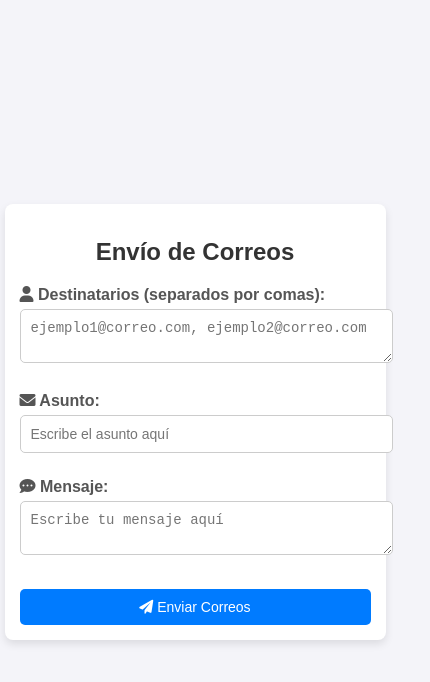
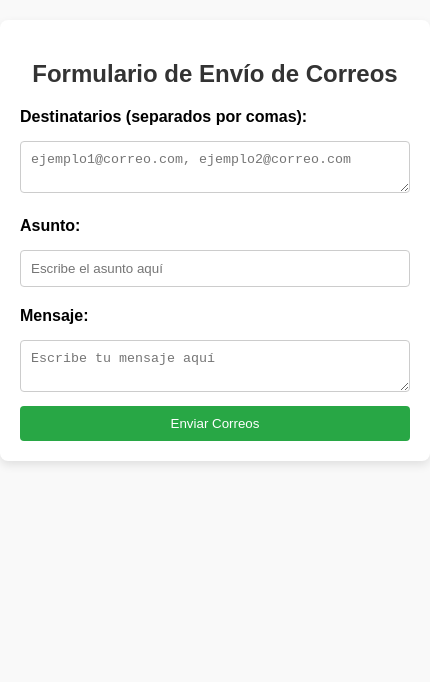
Before and after one commit to correomasrapido/correomasrapido.github.io, a plain HTML site: page index.html in a window 390 px wide. Shown: the whole page, 430 px wide, since content can reach past the window. Drawn offline with Linux system fonts and the light colour scheme.

Commit message:
Update index.html

```diff
--- a/index.html
+++ b/index.html
@@ -3,98 +3,115 @@
 <head>
     <meta charset="UTF-8">
     <meta name="viewport" content="width=device-width, initial-scale=1.0">
-    <title>Formulario de Envío de Correos</title>
-    <link rel="stylesheet" href="https://cdnjs.cloudflare.com/ajax/libs/font-awesome/6.0.0-beta3/css/all.min.css">
+    <title>Formulario Avanzado de Envío de Correos</title>
     <style>
+        /* Estilos para hacer la interfaz atractiva y funcional en dispositivos móviles */
         body {
-            font-family: 'Arial', sans-serif;
-            background-color: #f4f4f9;
+            font-family: Arial, sans-serif;
+            background-color: #f9f9f9;
             margin: 0;
             padding: 0;
-            display: flex;
-            justify-content: center;
-            align-items: center;
-            height: 100vh;
         }
         .container {
+            width: 100%;
             max-width: 600px;
-            width: 90%;
-            background-color: #fff;
+            margin: 20px auto;
             padding: 20px;
+            background: #fff;
             border-radius: 8px;
-            box-shadow: 0 4px 8px rgba(0, 0, 0, 0.1);
+            box-shadow: 0 4px 10px rgba(0, 0, 0, 0.1);
         }
         h2 {
             text-align: center;
             color: #333;
-            margin-bottom: 20px;
         }
         label {
+            font-weight: bold;
+            margin: 10px 0 5px;
             display: block;
-            margin: 10px 0 5px;
-            color: #555;
-            font-weight: bold;
         }
-        input, textarea {
+        input[type="text"], textarea {
             width: 100%;
             padding: 10px;
-            margin-bottom: 15px;
+            margin: 10px 0;
             border: 1px solid #ccc;
-            border-radius: 5px;
-            font-size: 16px;
+            border-radius: 4px;
+            box-sizing: border-box;
         }
-        input:focus, textarea:focus {
-            border-color: #007bff;
-            outline: none;
+        textarea {
+            resize: vertical;
         }
         .btn {
-            background-color: #007bff;
-            color: #fff;
+            display: inline-block;
+            padding: 10px 20px;
+            background-color: #28a745;
+            color: white;
+            text-align: center;
+            border-radius: 4px;
+            cursor: pointer;
+            width: 100%;
             border: none;
-            padding: 10px 15px;
-            cursor: pointer;
-            border-radius: 5px;
-            width: 100%;
-            font-size: 16px;
-            transition: background-color 0.3s ease;
         }
         .btn:hover {
-            background-color: #0056b3;
+            background-color: #218838;
         }
-        .g-recaptcha {
-            margin-bottom: 15px;
+        .error {
+            color: red;
+            display: none;
         }
-        @media (max-width: 600px) {
-            .container {
-                padding: 15px;
+        .success {
+            color: green;
+        }
+    </style>
+    <script>
+        // Validación en el frontend usando JavaScript
+        function validateForm(event) {
+            event.preventDefault();
+
+            let isValid = true;
+            const emailField = document.getElementById('emails');
+            const subjectField = document.getElementById('subject');
+            const messageField = document.getElementById('message');
+            const emailError = document.getElementById('emailError');
+            const emailPattern = /^[a-zA-Z0-9._%+-]+@[a-zA-Z0-9.-]+\.[a-zA-Z]{2,}$/;
+
+            emailError.style.display = 'none';
+
+            // Validación de los correos
+            let emails = emailField.value.split(',').map(email => email.trim());
+            if (emails.some(email => !emailPattern.test(email))) {
+                emailError.style.display = 'block';
+                isValid = false;
             }
-            input, textarea {
-                font-size: 14px;
+
+            // Validar que el asunto y mensaje no estén vacíos
+            if (!subjectField.value.trim() || !messageField.value.trim()) {
+                alert("El asunto y el mensaje no pueden estar vacíos.");
+                isValid = false;
             }
-            .btn {
-                font-size: 14px;
+
+            // Si es válido, envía el formulario
+            if (isValid) {
+                document.getElementById('emailForm').submit();
             }
         }
-    </style>
-    <script src="https://www.google.com/recaptcha/api.js" async defer></script>
+    </script>
 </head>
 <body>
     <div class="container">
-        <h2>Envío de Correos</h2>
-        <form id="emailForm" action="/send-email" method="POST">
-            <label for="emails"><i class="fas fa-user"></i> Destinatarios (separados por comas):</label>
+        <h2>Formulario de Envío de Correos</h2>
+        <form id="emailForm" action="/send-email" method="POST" onsubmit="validateForm(event)">
+            <label for="emails">Destinatarios (separados por comas):</label>
             <textarea id="emails" name="emails" placeholder="ejemplo1@correo.com, ejemplo2@correo.com"></textarea>
+            <div id="emailError" class="error">Por favor, ingrese correos válidos separados por comas.</div>
 
-            <label for="subject"><i class="fas fa-envelope"></i> Asunto:</label>
+            <label for="subject">Asunto:</label>
             <input type="text" id="subject" name="subject" placeholder="Escribe el asunto aquí" required>
 
-            <label for="message"><i class="fas fa-comment-dots"></i> Mensaje:</label>
+            <label for="message">Mensaje:</label>
             <textarea id="message" name="message" placeholder="Escribe tu mensaje aquí" required></textarea>
 
-            <!-- Recaptcha -->
-            <div class="g-recaptcha" data-sitekey="TU_CLAVE_SITIO_RECAPTCHA"></div>
-
-            <button type="submit" class="btn"><i class="fas fa-paper-plane"></i> Enviar Correos</button>
+            <button type="submit" class="btn">Enviar Correos</button>
         </form>
     </div>
 </body>
```
